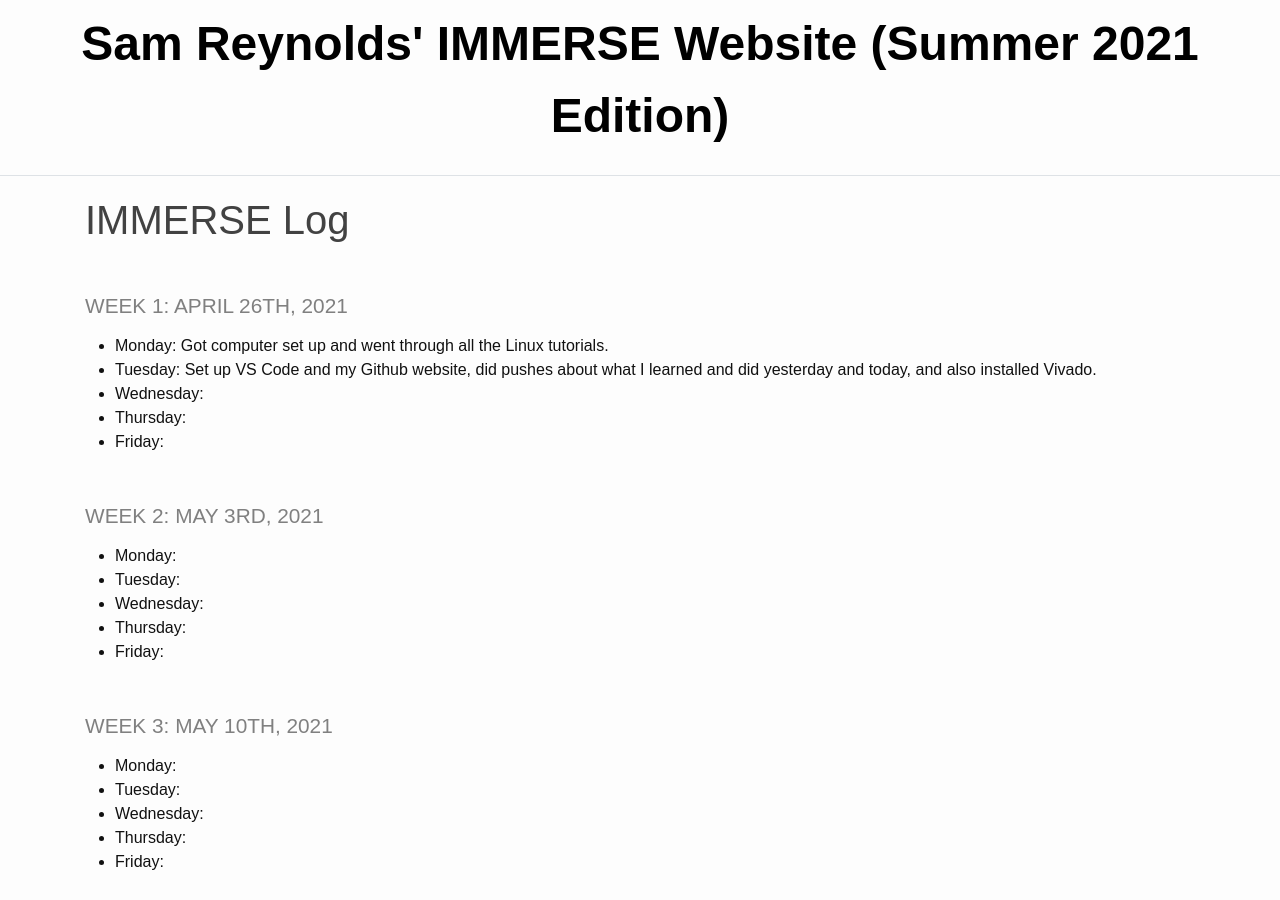
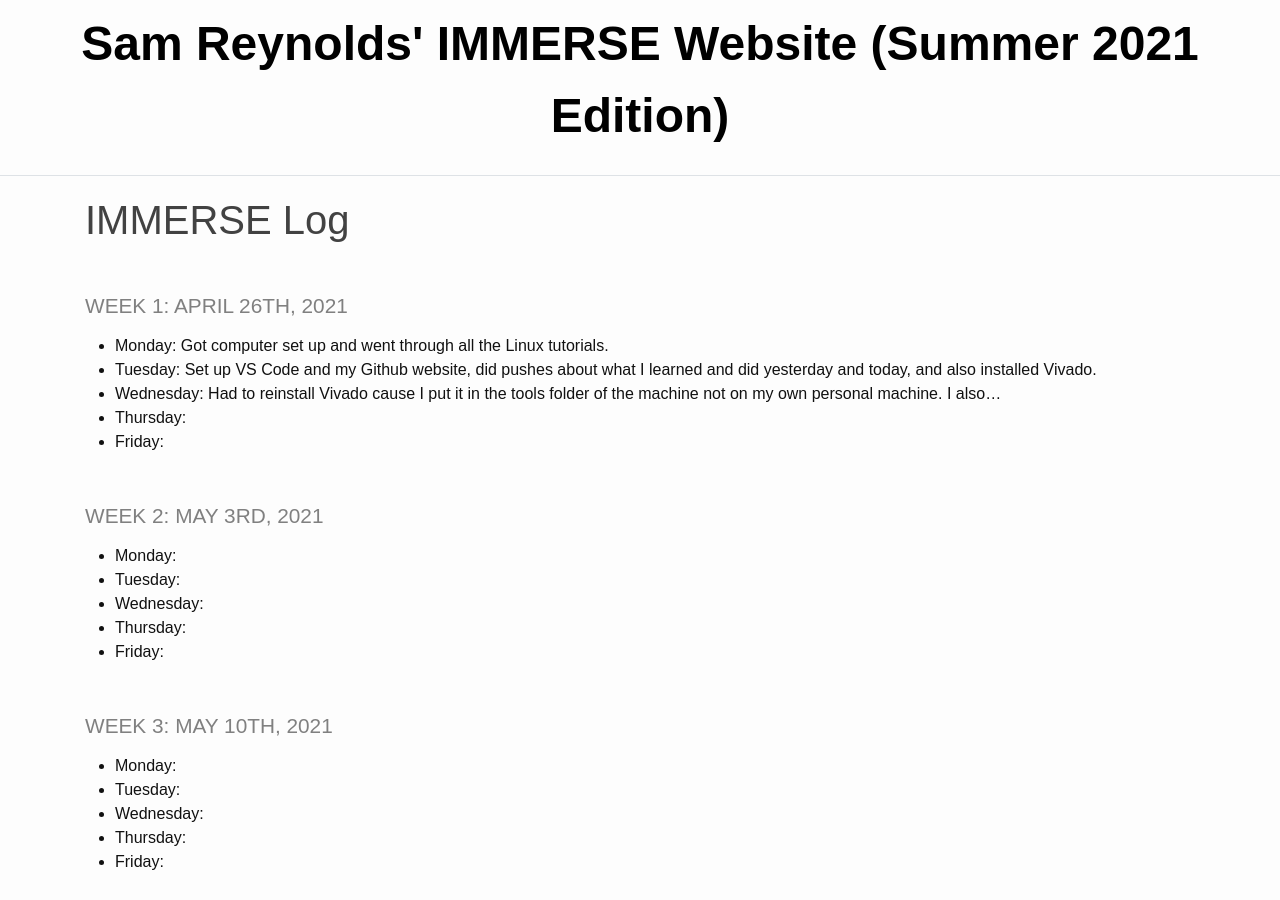
Before and after one commit to TheDHCreator/thedhcreator.github.io, a Jekyll site: the page built from _pages/log.md, in a window 1280 px wide and 900 px high. Built offline with Jekyll 4.4.1, drawn with Linux system fonts in a browser that asks for light colours.

Commit message:
first push of Day 3

```diff
--- a/_pages/log.md
+++ b/_pages/log.md
@@ -7,7 +7,7 @@ title: IMMERSE Log
 
 * **Monday**: Got computer set up and went through all the Linux tutorials.
 * **Tuesday**: Set up VS Code and my Github website, did pushes about what I learned and did yesterday and today, and also installed Vivado.
-* **Wednesday**:
+* **Wednesday**: Had to reinstall Vivado cause I put it in the tools folder of the machine not on my own personal machine. I also...
 * **Thursday**:
 * **Friday**:
 
```
